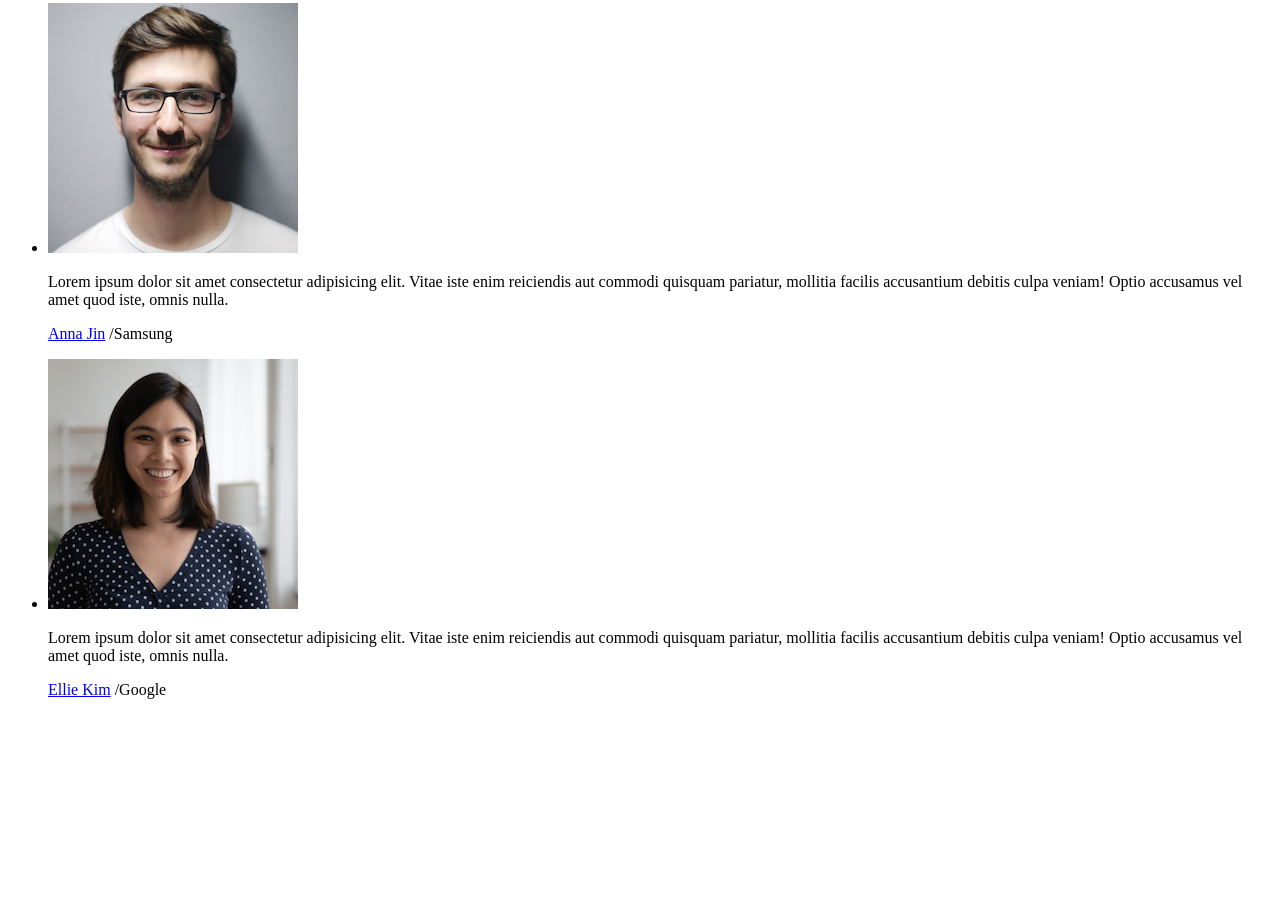
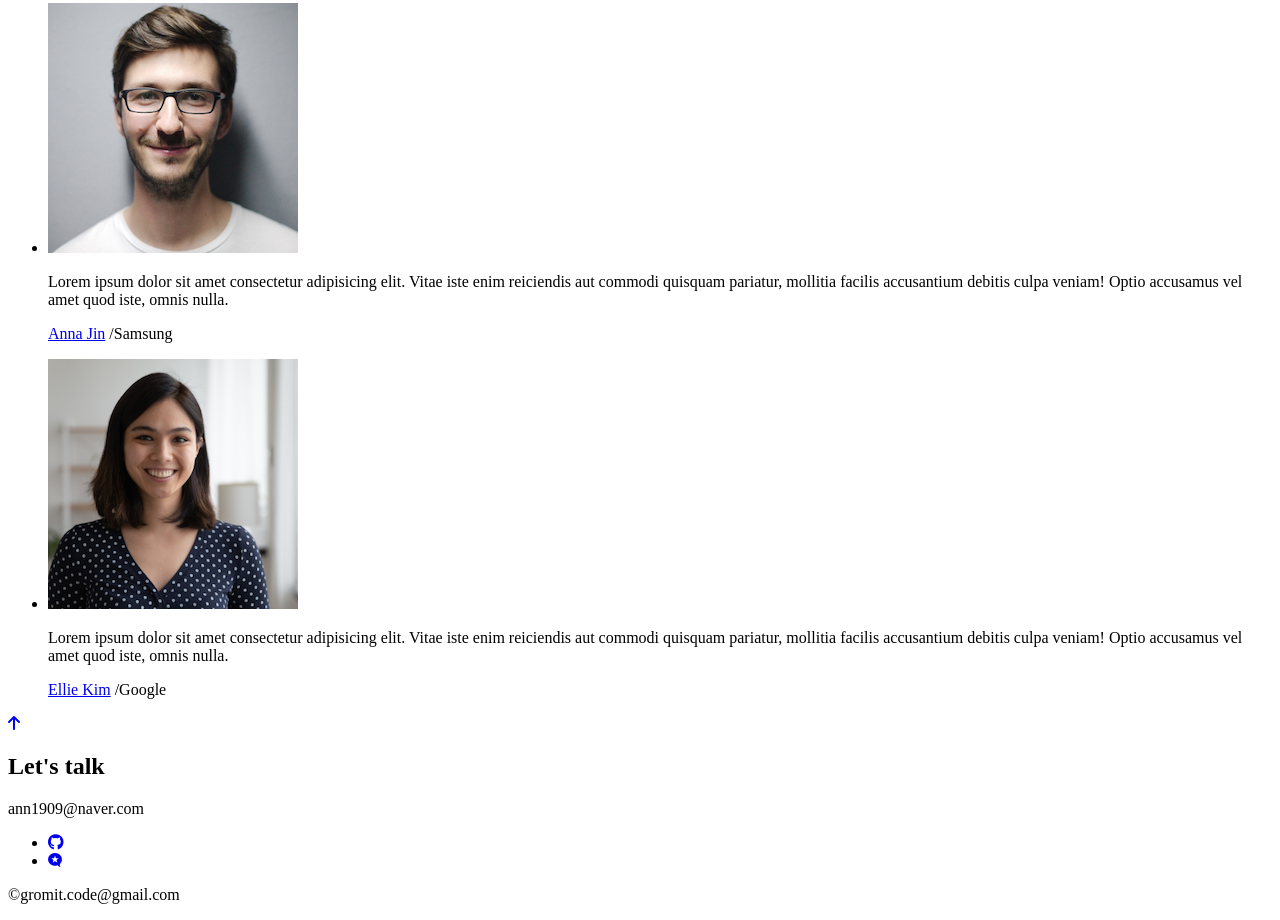
Before and after one commit to Gromitttt/clone-portfolio, a plain HTML site: page index.html in a window 1280 px wide. Shown: the part 5711-6631 px from the top of the page. Before the commit the page ends 6426 px from the top, so only its background shows below. Drawn offline with Linux system fonts and the light colour scheme.

Commit message:
HTML-footer

```diff
--- a/index.html
+++ b/index.html
@@ -261,10 +261,30 @@
     </section>
 
     <!-- Arrow up -->
-    <aside></aside>
+    <aside>
+      <a href="#home" title="back to top">
+        <i class="fa-solid fa-arrow-up"></i>
+      </a>
+    </aside>
   </main>
 
   <!-- Footer -->
-  <footer id="contact"></footer>
+  <footer id="contact">
+    <h2>Let&#39;s talk</h2>
+    <p>ann1909@naver.com</p>
+    <ul>
+      <li>
+        <a href="https://github.com/Gromitttt" title="my github link" target="_blank">
+          <i class="fa-brands fa-github"></i>
+        </a>
+      </li>
+      <li>
+        <a href="https://blog.naver.com/ann1909" title="my naver blog link" target="_blank">
+          <i class="fa-brands fa-microblog"></i>
+        </a>
+      </li>
+    </ul>
+    <p>©gromit.code@gmail.com</p>
+  </footer>
 </body>
 </html>
```
